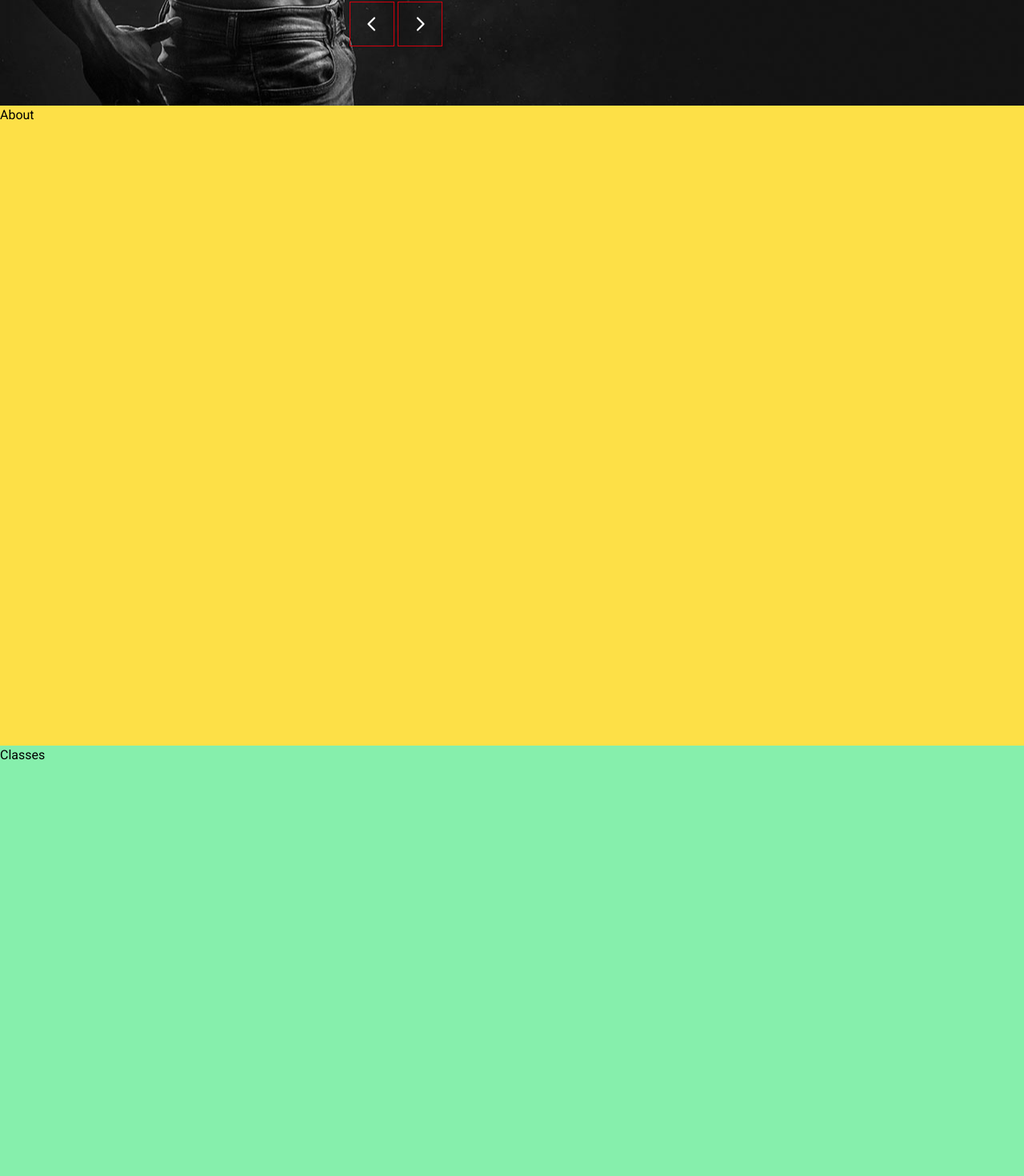
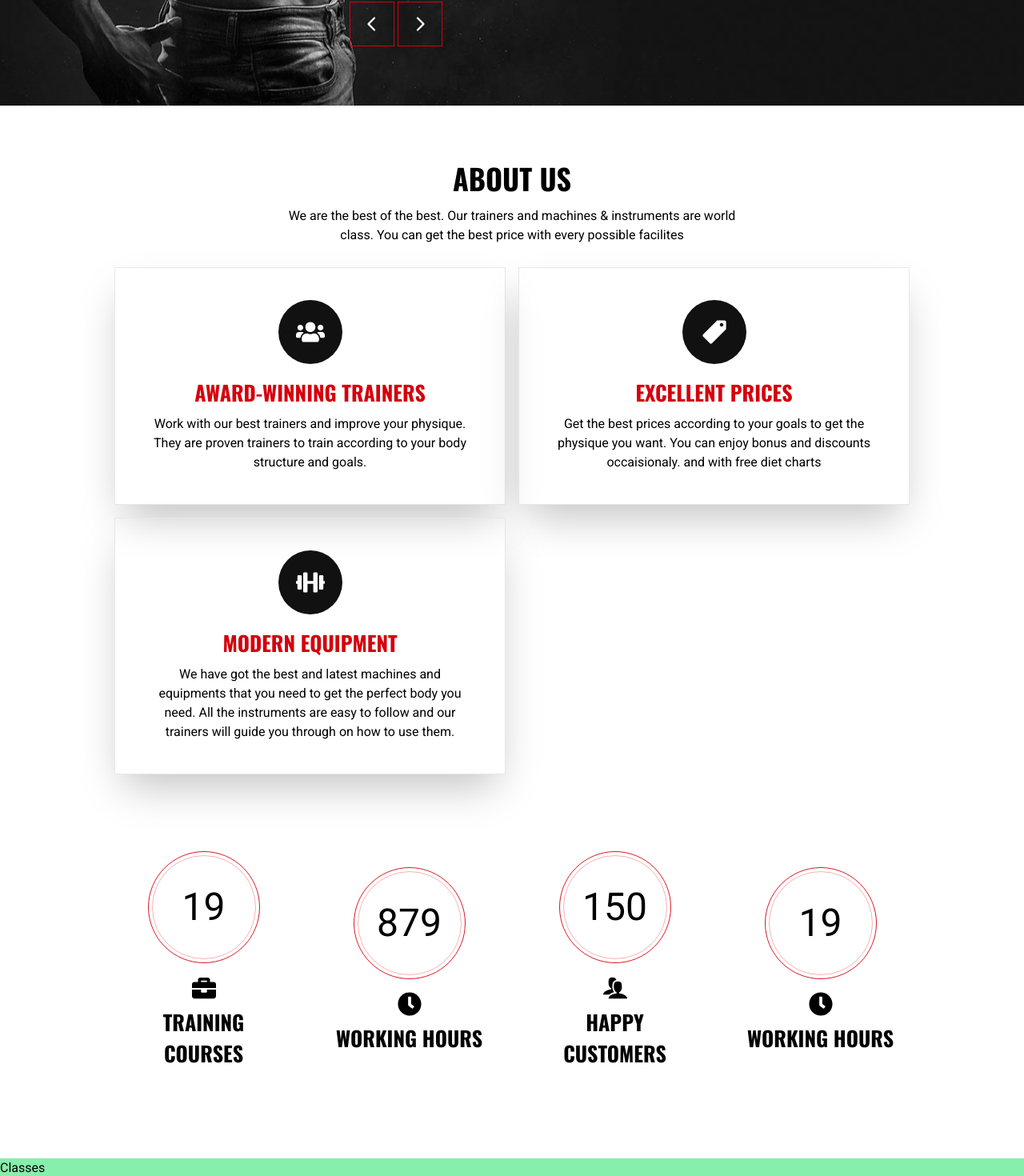
Before and after one commit to ArfinHasib/Gym-Website, a Next.js app: page / in a window 1280 px wide. Shown: the part 780-2250 px from the top of the page at 80% size. Built offline with nearby package versions, Linux system fonts and the light colour scheme.

Commit message:
About And Achievement Sections completed

```diff
--- a/components/About.tsx
+++ b/components/About.tsx
@@ -1,7 +1,97 @@
+'use client';
+
+import { FaUsers } from 'react-icons/fa';
+import { IoIosPricetag } from 'react-icons/io';
+import { FaDumbbell } from 'react-icons/fa';
+
+import { motion } from 'framer-motion';
+import { fadeIn } from '@/lib/variants';
+import Achievements from './Achievements';
+
+const featured = [
+   {
+      icon: <FaUsers />,
+      title: 'award-winning trainers',
+      subtitle:
+         'Work with our best trainers and improve your physique. They are proven trainers to train according to your body structure and goals.',
+   },
+   {
+      icon: <IoIosPricetag />,
+      title: 'excellent prices',
+      subtitle:
+         'Get the best prices according to your goals to get the physique you want. You can enjoy bonus and discounts occaisionaly. and with free diet charts',
+   },
+   {
+      icon: <FaDumbbell />,
+      title: 'modern equipment',
+      subtitle:
+         'We have got the best and latest machines and equipments that you need to get the perfect body you need. All the instruments are easy to follow and our trainers will guide you through on how to use them.',
+   },
+];
+
 const About = () => {
    return (
-      <section className='h-screen bg-yellow-300' id='about'>
-         About
+      <section className='pt-8 pb-14 lg:pt-16 lg:pb-28' id='about'>
+         <div className='container mx-auto'>
+            <div className='flex flex-col items-center gap-2 mb-8'>
+               <motion.h2
+                  variants={fadeIn('up', 0.4)}
+                  initial='hidden'
+                  whileInView={'show'}
+                  viewport={{ once: false, amount: 0.2 }}
+                  className='h2 text-center'
+               >
+                  About Us
+               </motion.h2>
+               <motion.p
+                  variants={fadeIn('up', 0.6)}
+                  initial='hidden'
+                  whileInView={'show'}
+                  viewport={{ once: false, amount: 0.2 }}
+                  className='max-w-[600px] mx-auto text-center mb-5'
+               >
+                  We are the best of the best. Our trainers and machines &
+                  instruments are world class. You can get the best price with
+                  every possible facilites
+               </motion.p>
+               {/* featured items */}
+               <motion.div
+                  variants={fadeIn('up', 0.8)}
+                  initial='hidden'
+                  whileInView={'show'}
+                  viewport={{ once: false, amount: 0.2 }}
+                  className='grid grid-cols-1 md:grid-cols-2 xl:grid-cols-3 gap-4 mb-16'
+               >
+                  {featured.map((feature, index) => {
+                     return (
+                        <div
+                           className='flex flex-col justify-center items-center gap-4 border p-10 shadow-2xl'
+                           key={index}
+                        >
+                           <div className='text-4xl bg-primary-300 text-white w-[80px] h-[80px] rounded-full flex justify-center items-center'>
+                              {feature.icon}
+                           </div>
+                           <div className='flex flex-col justify-center items-center gap-2 text-center'>
+                              <h4 className='h4 text-accent'>
+                                 {feature.title}
+                              </h4>
+                              <p>{feature.subtitle}</p>
+                           </div>
+                        </div>
+                     );
+                  })}
+               </motion.div>
+            </div>
+            {/* achievements */}
+            <motion.div
+               variants={fadeIn('up', 1)}
+               initial='hidden'
+               whileInView={'show'}
+               viewport={{ once: false, amount: 0.2 }}
+            >
+               <Achievements />
+            </motion.div>
+         </div>
       </section>
    );
 };
--- /dev/null
+++ b/components/Achievements.tsx
@@ -0,0 +1,108 @@
+'use client';
+
+import CountUp from 'react-countup';
+import { FaBriefcase, FaClock, FaTrophy } from 'react-icons/fa';
+import { ImUsers } from 'react-icons/im';
+
+import { motion, useInView } from 'framer-motion';
+import { useRef } from 'react';
+
+const stats = [
+   {
+      number: 19,
+      icon: FaBriefcase,
+      text: 'training courses',
+   },
+   {
+      number: 879,
+      icon: FaClock,
+      text: 'working hours',
+   },
+   {
+      number: 150,
+      icon: ImUsers,
+      text: 'happy customers',
+   },
+   {
+      number: 19,
+      icon: FaClock,
+      text: 'working hours',
+   },
+];
+
+// animatino
+const statsContainerVariant = {
+   hidden: { opacity: 0 },
+   show: {
+      opacity: 1,
+      transition: {
+         staggerChildren: 0.4,
+         duration: 0.5,
+         ease: 'linear',
+      },
+   },
+};
+
+const statsItem = {
+   hidden: { y: 20, opacity: 0 },
+   show: {
+      y: 0,
+      opacity: 1,
+      transition: {
+         duration: 0.5,
+         ease: [0.25, 0.6, 0.3, 0.8],
+      },
+   },
+};
+
+const Achievements = () => {
+   const ref = useRef(null);
+   const isInView = useInView(ref);
+   return (
+      <section>
+         <div className='container mx-auto'>
+            <motion.div
+               variants={statsContainerVariant}
+               initial='hidden'
+               whileInView={'show'}
+               viewport={{ once: false, amount: 0.3 }}
+               className='grid grid-cols-2 md:grid-cols-4 gap-16'
+            >
+               {stats.map((item, index) => {
+                  return (
+                     <motion.div
+                        variants={statsItem}
+                        className='flex flex-col justify-center items-center'
+                        key={index}
+                     >
+                        <div className='border border-accent/90 w-[140px] h-[140px] mx-auto rounded-full p-1 mb-4'>
+                           {/* Circle inner & count number */}
+                           <div
+                              ref={ref}
+                              className='border border-accent/30 w-full h-full flex items-center justify-center text-5xl rounded-full'
+                           >
+                              {/* Render the countup animation only the component is in view */}
+                              {isInView && (
+                                 <CountUp
+                                    start={0}
+                                    end={item.number}
+                                    duration={6}
+                                 />
+                              )}
+                           </div>
+                        </div>
+                        {/* text */}
+                        <div className='flex flex-col justify-center items-center text-center'>
+                           <item.icon className='text-3xl mb-2' />
+                           <h4 className='h4'>{item.text}</h4>
+                        </div>
+                     </motion.div>
+                  );
+               })}
+            </motion.div>
+         </div>
+      </section>
+   );
+};
+
+export default Achievements;
```
